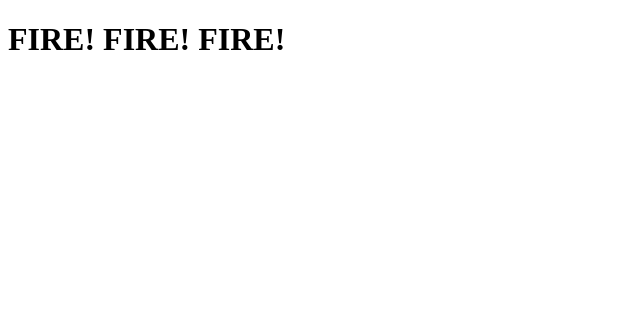
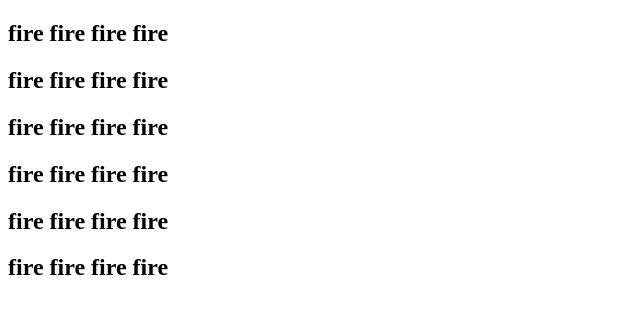
Before and after one commit to evanejtucker/git-chaos, a plain HTML site: page I_Need_Tippee_For_My_Bunghole.html in a window 1280 px wide. Shown: the whole page, without its empty margins (0-640 px from the left). Drawn offline with Linux system fonts and the light colour scheme.

Commit message:
breaking stuff :donut:

```diff
--- a/I_Need_Tippee_For_My_Bunghole.html
+++ b/I_Need_Tippee_For_My_Bunghole.html
@@ -7,6 +7,12 @@
   <title>Document</title>
 </head>
 <body>
-  <h1>FIRE! FIRE! FIRE!</h1>
+  <h2>fire fire fire fire</h2>
+  <h2>fire fire fire fire</h2>
+  <h2>fire fire fire fire</h2>
+  <h2>fire fire fire fire</h2>
+  <h2>fire fire fire fire</h2>
+
+  <h2>fire fire fire fire</h2>
 </body>
 </html>
```
